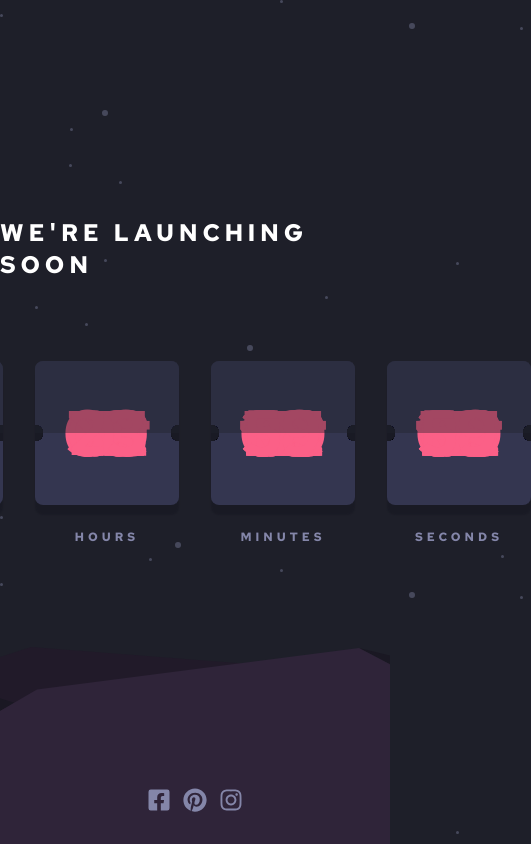
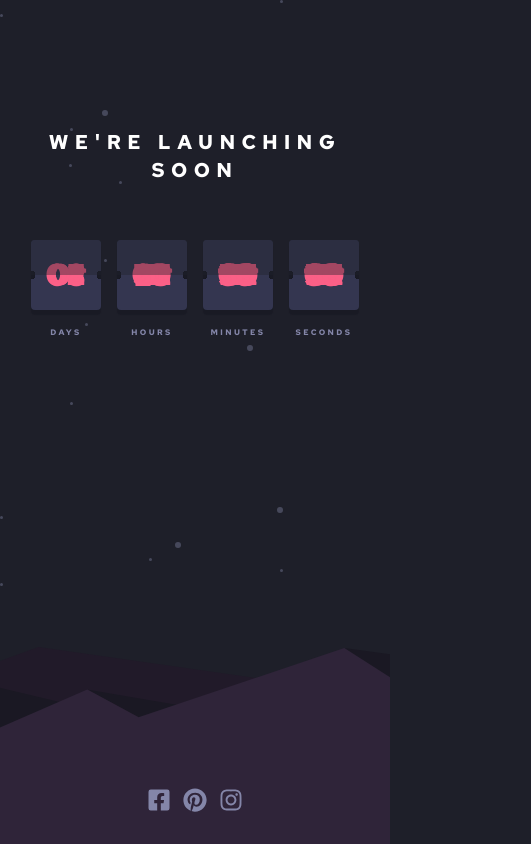
Before and after one commit to calebesg/countdown-timer, a React (Vite) app: page / in a window 390 px wide. Shown: the whole page, 531 px wide, since content can reach past the window. Built offline with nearby package versions, Linux system fonts and the light colour scheme.

Commit message:
responsive layout

```diff
--- a/src/App.tsx
+++ b/src/App.tsx
@@ -4,19 +4,19 @@ import SwiperCard from './components/SwiperCard'
 
 function App() {
   return (
-    <div className="h-screen flex flex-col items-center justify-center relative">
-      <h1 className="text-white text-2xl uppercase tracking-[0.3rem]">
+    <div className="h-screen flex flex-col items-center justify-center pt-32 md:pt-[20vh] pb-8">
+      <h1 className="text-white text-xl max-w-[300px] md:max-w-full text-center md:text-2xl uppercase tracking-[0.4rem]">
         We're launching soon
       </h1>
 
-      <main className="flex gap-8 my-20">
+      <main className="flex gap-4 md:gap-8 my-14 md:my-20">
         <SwiperCard text="days" countSlides={8} intervalTime={10} />
         <SwiperCard text="hours" countSlides={23} intervalTime={8} />
         <SwiperCard text="minutes" countSlides={59} intervalTime={22} />
         <SwiperCard text="seconds" countSlides={59} intervalTime={0.1} />
       </main>
 
-      <footer className="flex gap-3 absolute bottom-8">
+      <footer className="flex gap-3 mt-auto">
         <SocialButton activeColor="blue">
           <FaFacebookSquare />
         </SocialButton>
--- a/src/components/SwiperCard.tsx
+++ b/src/components/SwiperCard.tsx
@@ -20,9 +20,9 @@ function SwiperCard({ intervalTime, countSlides, text }: ISwiperCardProps) {
       >
         <span
           className={`
-          -rotate-90 text-[64px] text-softRed-400 w-full flex justify-center
-          after:w-4 after:h-4 after:rounded-full after:bg-darkBlue-900 after:absolute after:top-1/2 after:-right-2 after:-translate-y-1/2
-          before:w-4 before:h-4 before:rounded-full before:bg-darkBlue-900 before:absolute before:top-1/2 before:-left-2 before:-translate-y-1/2
+          -rotate-90 text-3xl md:text-[64px] text-softRed-400 w-full flex justify-center
+          after:w-2 after:h-2 md:after:w-4 md:after:h-4 after:rounded-full after:bg-darkBlue-900 after:absolute after:top-1/2 after:-right-1 md:after:-right-2 after:-translate-y-1/2
+          before:w-2 before:h-2 md:before:w-4 md:before:h-4 before:rounded-full before:bg-darkBlue-900 before:absolute before:top-1/2 before:-left-1 md:before:-left-2 before:-translate-y-1/2
         `}
         >
           {text}
@@ -44,7 +44,7 @@ function SwiperCard({ intervalTime, countSlides, text }: ISwiperCardProps) {
   return (
     <div className="text-center">
       <Swiper
-        className="w-36 h-36 bg-darkBlue-600 rounded-lg rotate-90 overflow-hidden shadow-darkBorder"
+        className="w-[70px] h-[70px] md:w-36 md:h-36 bg-darkBlue-600 rounded-[4px] md:rounded-lg rotate-90 overflow-hidden shadow-darkBorderSm md:shadow-darkBorder"
         slidesPerView={1}
         onSlideChange={() => {}}
         modules={[EffectFlip]}
@@ -54,7 +54,7 @@ function SwiperCard({ intervalTime, countSlides, text }: ISwiperCardProps) {
         {/* <SlideAuto intervalTime={intervalTime} /> */}
         {renderItems()}
       </Swiper>
-      <span className="inline-block mt-6 uppercase text-darkBlue-400 text-xs tracking-[0.25rem]">
+      <span className="inline-block mt-4 md:mt-6 uppercase text-darkBlue-400 text-[8px] md:text-xs tracking-[0.15rem] md:tracking-[0.25rem]">
         {text}
       </span>
     </div>
--- a/src/main.css
+++ b/src/main.css
@@ -7,5 +7,5 @@ body {
 }
 
 #root {
-  @apply bg-pattern bg-no-repeat bg-bottom h-screen;
+  @apply h-screen w-screen bg-pattern bg-no-repeat bg-auto md:bg-contain bg-right-bottom md:bg-bottom;
 }
--- a/tailwind.config.js
+++ b/tailwind.config.js
@@ -23,6 +23,7 @@ module.exports = {
       },
       boxShadow: {
         darkBorder: '10px 0px 2px 0px hsl(234, 17%, 12%)',
+        darkBorderSm: '5px 0px 1px 0px hsl(234, 17%, 12%)',
       },
     },
   },
```
